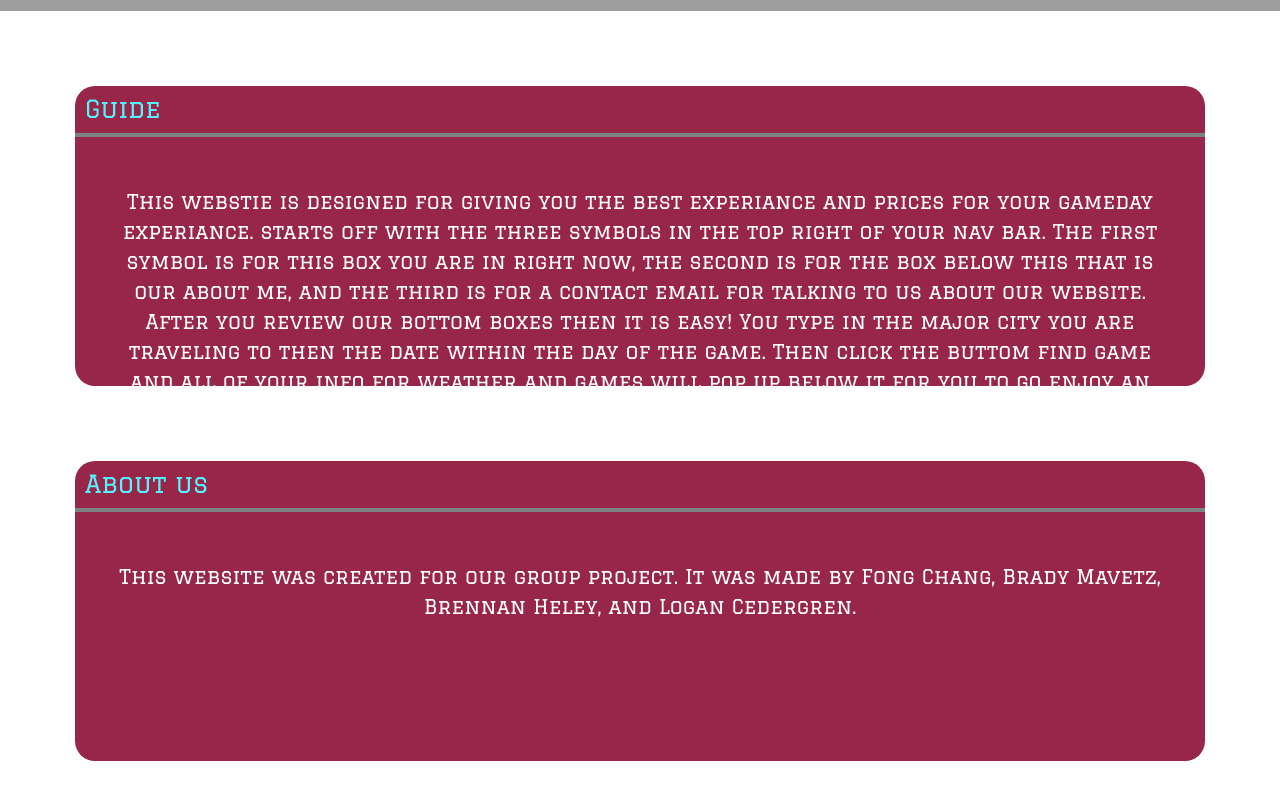
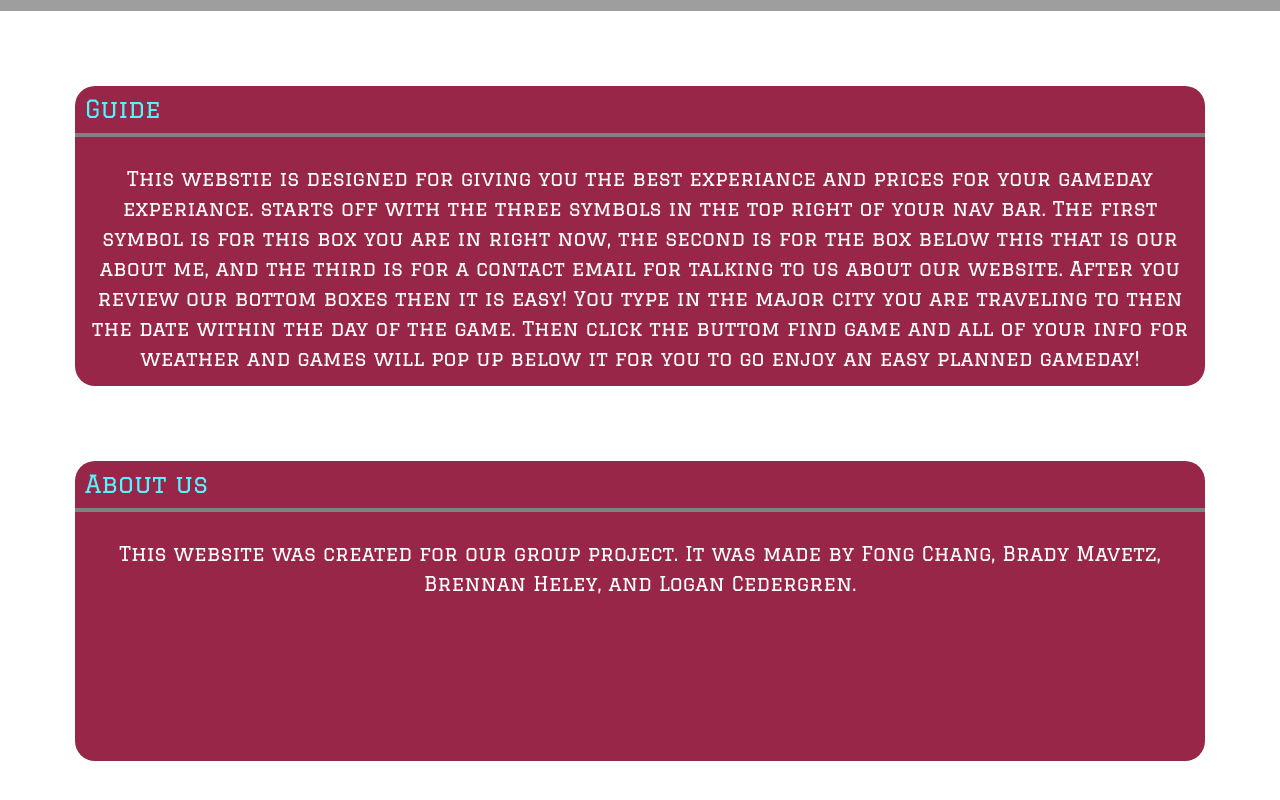
Before and after one commit to fchang1720/Project1, a plain HTML site: page index.html in a window 1280 px wide. Shown: the part 628-1428 px from the top of the page. Drawn offline with nearby package versions, Linux system fonts and the light colour scheme; grey boxes are pictures that could not be loaded; a web font is replaced by a local one.

Commit message:
fixed guidetext

```diff
--- a/assets/css/main.css
+++ b/assets/css/main.css
@@ -38,7 +38,7 @@ main {
 .guideabouttext {
   text-align: center;
   font-size: 20px;
-  padding: 30px;
+  padding: 07px;
   color: white;
 }
 
```
